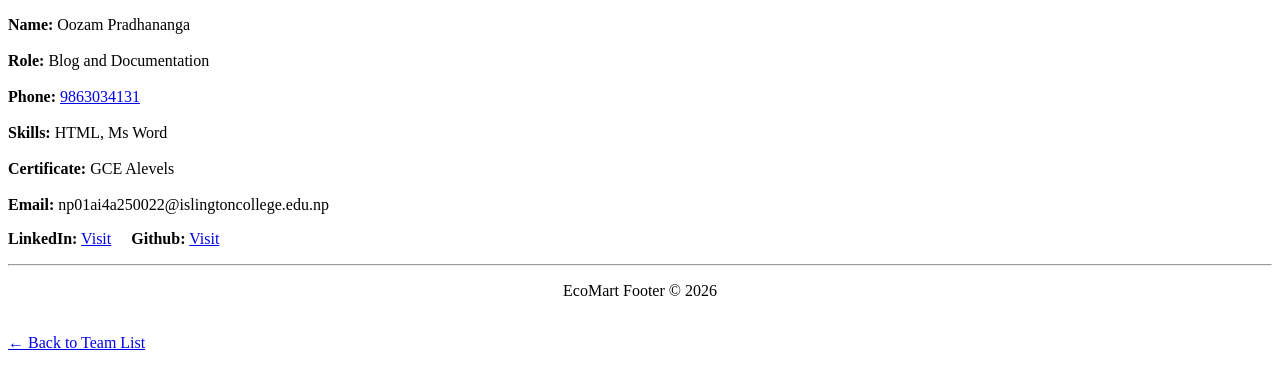
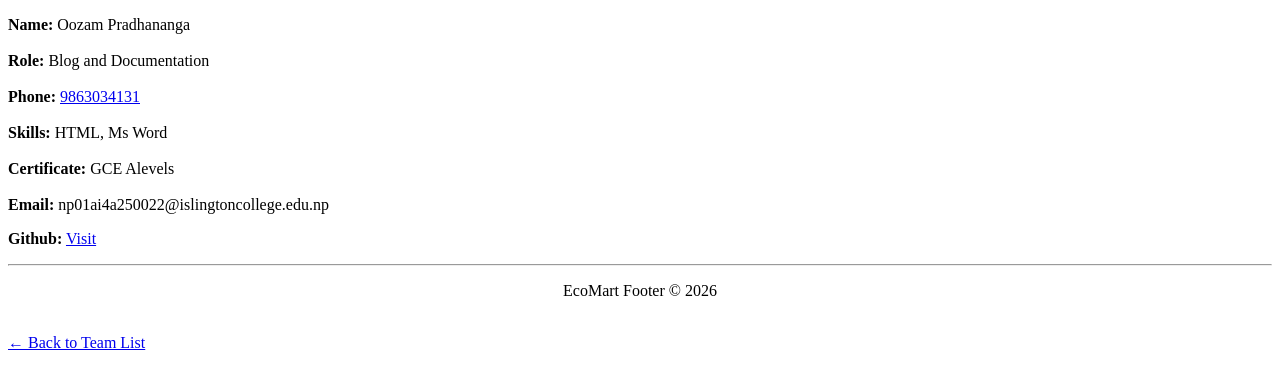
Before and after one commit to adityajaiswalstudy-boop/EcoMart, a plain HTML site: page EcoMart/Contact/contactdraft/oozam.html in a window 1280 px wide. Shown: the part 335-724 px from the top of the page. Drawn offline with Linux system fonts and the light colour scheme.

Commit message:
Update oozam.html

```diff
--- a/EcoMart/Contact/contactdraft/oozam.html
+++ b/EcoMart/Contact/contactdraft/oozam.html
@@ -33,7 +33,6 @@
     </p>
 
     <p>
-        <strong>LinkedIn:</strong> <a href="https://www.linkedin.com/in/aavashyak-pokharel-2347b131a/">Visit</a> &nbsp;&nbsp;&nbsp;
         <strong>Github:</strong> <a href="https://github.com/SzoboszlaiFanboy">Visit</a>
     </p>
 
```
